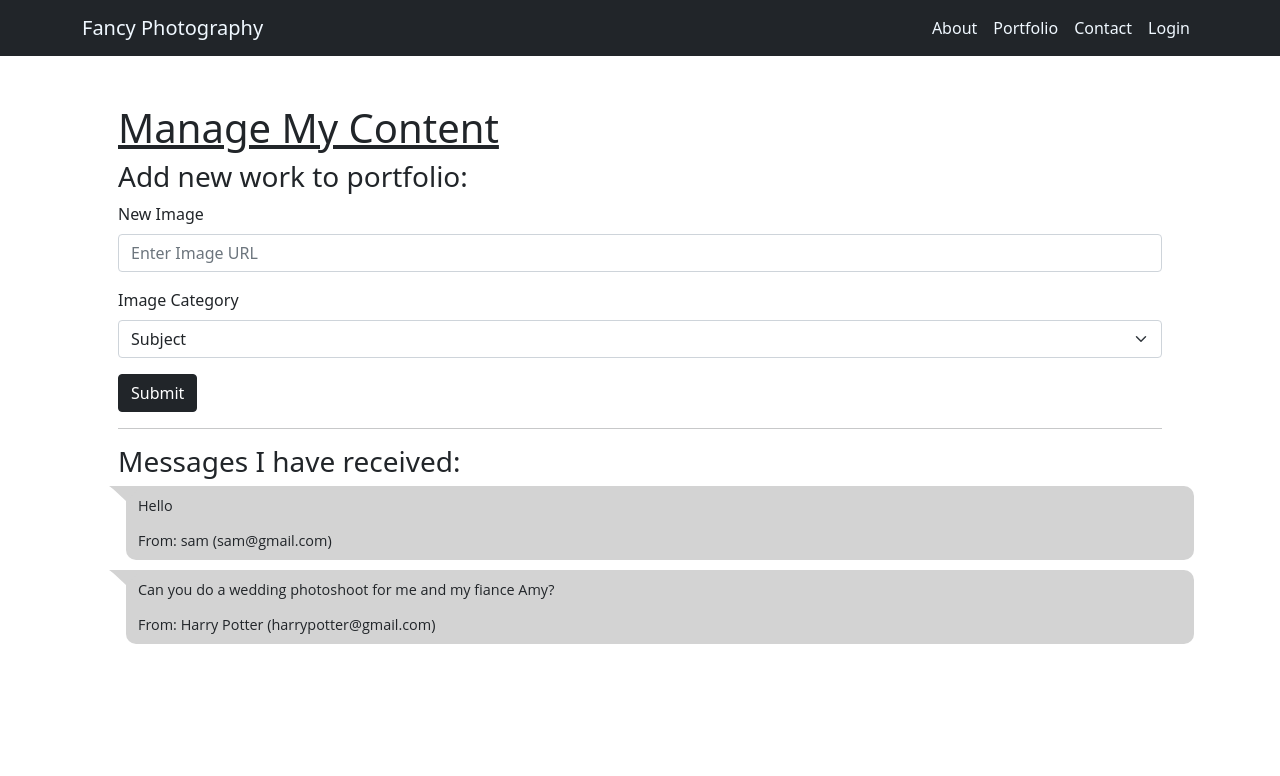
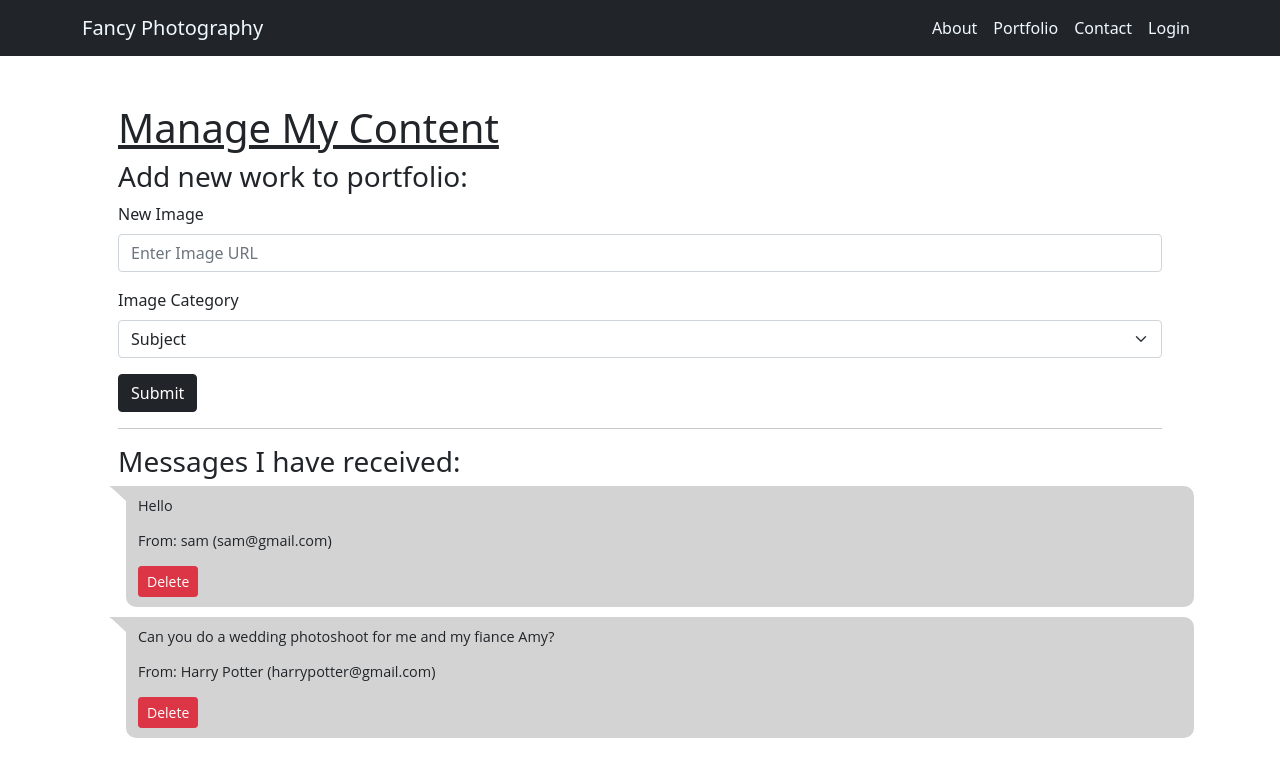
Before and after one commit to conniehqk/Photographer-Portfolio-Site-Project, a React (Create React App) app: page /manage in a window 1280 px wide. Shown: the top 776 px of the page. Built offline with nearby package versions, Linux system fonts and the light colour scheme; data requests are answered from the project's data file.

Commit message:
Completed Delete buttons

```diff
--- a/src/components/App.css
+++ b/src/components/App.css
@@ -19,8 +19,8 @@
 
 #landingname {
 	font-size: 55px;
-    color:black;
-    font-family:Impact, Haettenschweiler, 'Arial Narrow Bold', sans-serif
+	color: black;
+	font-family: Impact, Haettenschweiler, 'Arial Narrow Bold', sans-serif;
 }
 
 #intro {
@@ -29,16 +29,21 @@
 	font-size: 20px;
 	color: white;
 	font-weight: bold;
-    font-family:'Times New Roman', Times, serif;
+	font-family: 'Times New Roman', Times, serif;
 	text-align: center;
-    background:radial-gradient(circle, rgba(0,0,0,1) 0%, rgba(199,199,199,0) 100%);
+	background: radial-gradient(
+		circle,
+		rgba(0, 0, 0, 1) 0%,
+		rgba(199, 199, 199, 0) 100%
+	);
 }
 
 #landing {
 	position: absolute;
 	height: 94.3%;
 	width: 100%;
-    background: url('https://i.pinimg.com/originals/03/5f/4e/035f4e26e14569e6f353f2d4d0c6d752.gif') no-repeat center fixed;
+	background: url('https://i.pinimg.com/originals/03/5f/4e/035f4e26e14569e6f353f2d4d0c6d752.gif')
+		no-repeat center fixed;
 	background-size: cover;
 }
 
@@ -47,9 +52,9 @@
 	margin-left: 20px;
 	margin-bottom: 10px;
 	padding: 10px;
-    background-color:lightgrey;
+	background-color: lightgrey;
 	text-align: left;
-    font: 400 .9em 'Open Sans', sans-serif;
+	font: 400 0.9em 'Open Sans', sans-serif;
 	border-radius: 10px;
 }
 .message-blue:after {
@@ -76,7 +81,6 @@
 	left: -17px;
 }
 
-
 #photocard {
 	list-style: none;
 	margin: 1rem;
@@ -87,7 +91,6 @@
 	object-fit: cover;
 	height: 100%;
 }
-
 
 @media (min-width: 1200px) {
 	.cards {
@@ -112,17 +115,17 @@
 	}
 }
 
-.checkbox{
+.checkbox {
 	margin-top: 15px;
 	font-family: Arial, Helvetica, sans-serif;
 	font-weight: bold;
 	font-size: 20px;
 }
 
-.checkbox input{
+.checkbox input {
 	margin: 0px 10px 0px 0px;
 }
 
-.checkbox label{
+.checkbox label {
 	margin: 0px 3px 0px 30px;
 }
--- a/src/components/App.js
+++ b/src/components/App.js
@@ -61,21 +61,21 @@ function App() {
 			from_name: `${formMessage.name} (${formMessage.email})`,
 			message: formMessage.message,
 		};
-		send(
-			'service_44cpah8',
-			'template_2c9kkfq',
-			templateParams,
-			userID
-		).then(
-			(result) => {
-				console.log(result.text);
-				alert('Your message has been sent!');
-			},
-			(error) => {
-				console.log(error.text);
-				alert('Something went wrong, please try again.');
-			}
-		);
+		// send(
+		// 	'service_44cpah8',
+		// 	'template_2c9kkfq',
+		// 	templateParams,
+		// 	userID
+		// ).then(
+		// 	(result) => {
+		// 		console.log(result.text);
+		// 		alert('Your message has been sent!');
+		// 	},
+		// 	(error) => {
+		// 		console.log(error.text);
+		// 		alert('Something went wrong, please try again.');
+		// 	}
+		// );
 
 		e.target.reset();
 	}
@@ -141,6 +141,17 @@ function App() {
 			displayphoto.includes(photo.subject)
 		);
 	};
+	const handleDeleteMessage = (doomedMessage) => {
+		console.log(doomedMessage);
+		fetch(`http://localhost:3000/messages/${doomedMessage.id}`, {
+			method: 'DELETE',
+		}).then(() => {
+			const filteredMessages = submittedMessage.filter(
+				(message) => message.id !== doomedMessage.id
+			);
+			setSubmittedMessage(filteredMessages);
+		});
+	};
 
 	return (
 		<div className="App">
@@ -167,6 +178,7 @@ function App() {
 				</Route>
 				<Route exact path="/manage">
 					<Manage
+						handleDeleteMessage={handleDeleteMessage}
 						submittedMessage={submittedMessage}
 						handleManageFormChange={handleManageFormChange}
 						handleImageSubmit={handleImageSubmit}
--- a/src/components/Manage.js
+++ b/src/components/Manage.js
@@ -7,6 +7,7 @@ function Manage({
 	submittedMessage,
 	handleManageFormChange,
 	imageSubmitSuccess,
+	handleDeleteMessage,
 }) {
 	return (
 		<Container className="p-5">
@@ -50,7 +51,11 @@ function Manage({
 			<Row>
 				<h3>Messages I have received:</h3>
 				{submittedMessage.map((msg, index) => (
-					<Messages key={index} message={msg} />
+					<Messages
+						handleDeleteMessage={handleDeleteMessage}
+						key={index}
+						message={msg}
+					/>
 				))}
 			</Row>
 		</Container>
--- a/src/components/Messages.js
+++ b/src/components/Messages.js
@@ -1,10 +1,23 @@
-const Messages = ({ message }) => {
+import { Button } from 'react-bootstrap';
+
+const Messages = ({ message, handleDeleteMessage }) => {
+	const handleMessage = (e) => {
+		handleDeleteMessage(e);
+	};
 	return (
 		<div className="message-blue">
 			<p className="message-content">{message.message}</p>
 			<div className="message-from">
 				From: {message.name} ({message.email})
 			</div>
+			<Button
+				className="mt-3"
+				variant="danger"
+				size="sm"
+				onClick={() => handleMessage(message)}
+			>
+				Delete
+			</Button>
 		</div>
 	);
 };
--- a/src/components/Portfolio.js
+++ b/src/components/Portfolio.js
@@ -62,6 +62,7 @@ function Portfolio({ imageList, checked, handleClick, loggedIn }) {
 				<p>Comment: {item.comment} </p>
 				{loggedIn ? (
 					<Button
+						className="mb-3"
 						variant="danger"
 						size="sm"
 						onClick={() => handleDeleteComment(item)}
```
Lines whose indentation alone changed are shown as unchanged.
